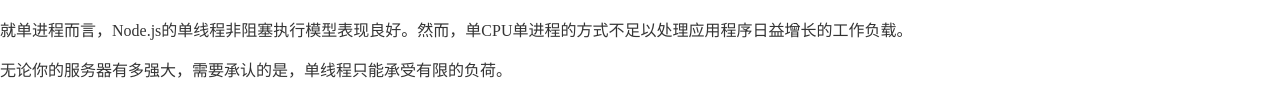
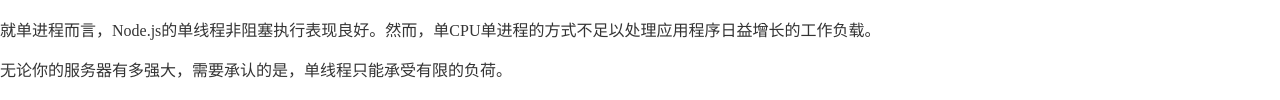
Before and after one commit to hzzheng/cnote, a Gatsby site: page /posts/nodejs_child_process/ in a window 1280 px wide. Shown: the part 421-521 px from the top of the page. Built offline with nearby package versions, Linux system fonts and the light colour scheme; Gatsby itself is replaced by a stand-in of ours; some packages are replaced by stand-ins of ours; what typography-theme-fairy-gates would draw is missing.

Commit message:
chore: update

```diff
--- a/src/posts/nodejs_child_process.md
+++ b/src/posts/nodejs_child_process.md
@@ -6,7 +6,7 @@
 
 ![](https://chuguan.me/static/child_process.png)
 
-就单进程而言，Node.js的单线程非阻塞执行模型表现良好。然而，单CPU单进程的方式不足以处理应用程序日益增长的工作负载。
+就单进程而言，Node.js的单线程非阻塞执行表现良好。然而，单CPU单进程的方式不足以处理应用程序日益增长的工作负载。
 
 无论你的服务器有多强大，需要承认的是，单线程只能承受有限的负荷。
 
```
